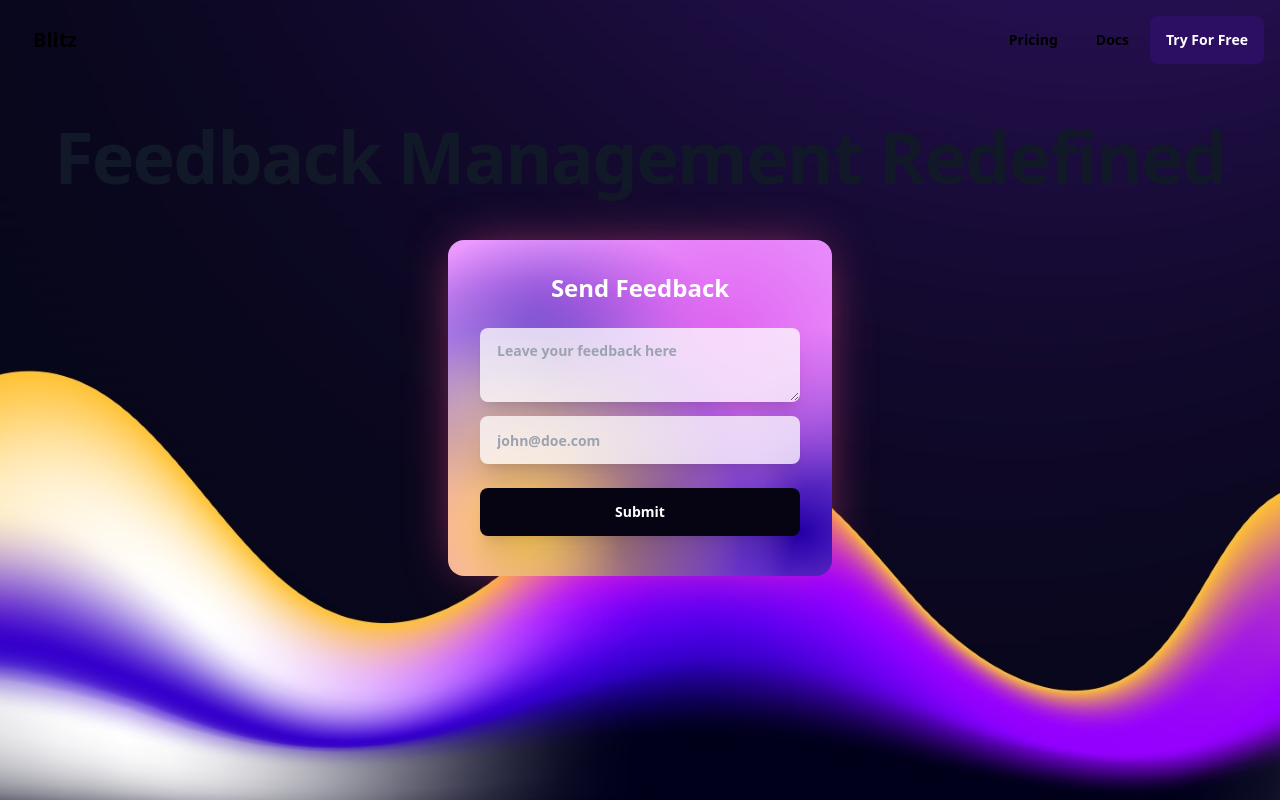
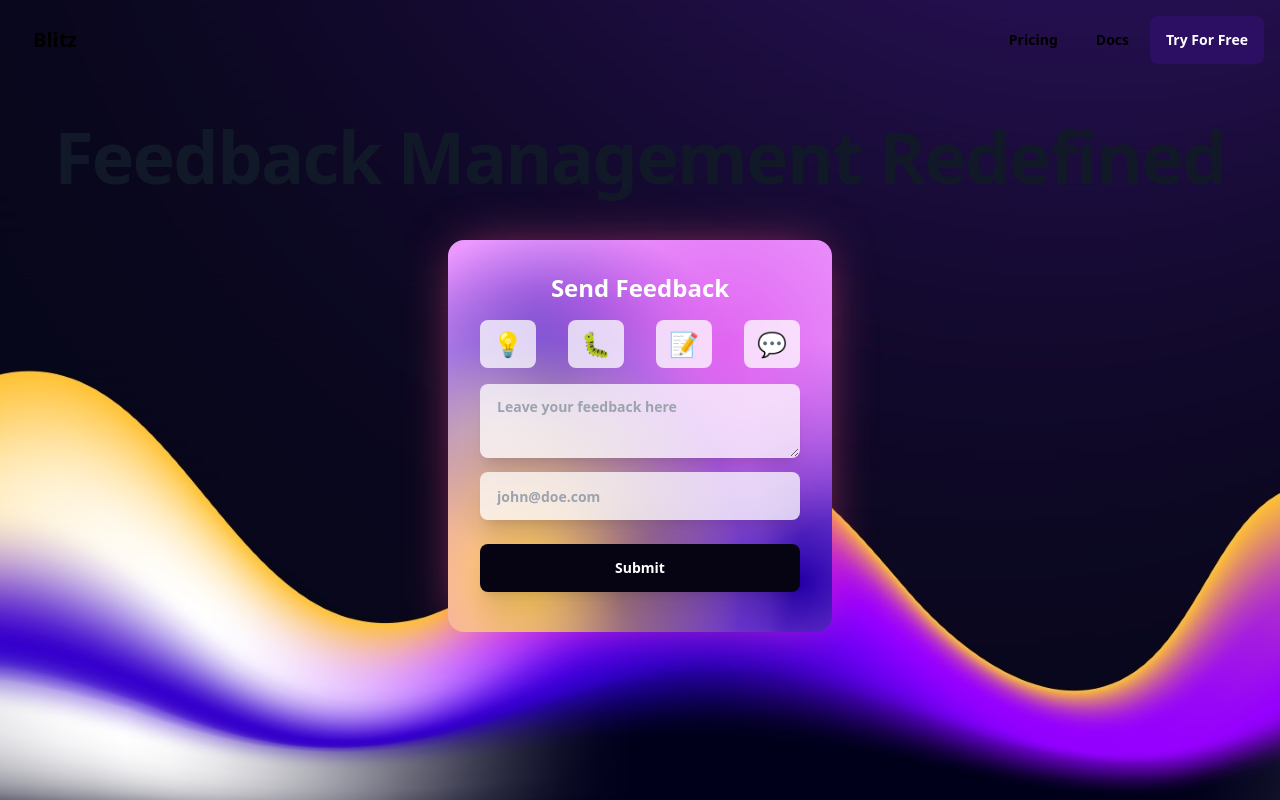
Before and after one commit to ramezj/astralics, a Next.js app in the folder client/: page / in a window 1280 px wide. Built offline with nearby package versions, Linux system fonts and the light colour scheme; no server answers.

Commit message:
new spans test

```diff
--- a/client/components/widget/index.js
+++ b/client/components/widget/index.js
@@ -36,6 +36,20 @@ export default function Widget(props) {
         <div className="card w-96 backgroundColor widgetShadow duration-300">
   <div className="card-body">
     <h2 className="card-title text-2xl text-white font-black justify-center mb-2">Send Feedback</h2>
+    <div className='flex flex-wrap gap-8 justify-center w-full'>
+    <span className='bg-white bg-opacity-75 cursor-pointer w-14 h-12 rounded-lg justify-center items-center flex hover:bg-opacity-50 duration-200'>
+        <p className='text-2xl flex justify-center'>💡</p>
+    </span>
+    <span className='bg-white bg-opacity-75 cursor-pointer w-14 h-12 rounded-lg justify-center items-center flex hover:bg-opacity-50 duration-200'>
+    <p className='text-2xl flex justify-center'>🐛</p>
+    </span>
+    <span className='bg-white bg-opacity-75 cursor-pointer w-14 h-12 rounded-lg justify-center items-center flex hover:bg-opacity-50 duration-200'>
+    <p className='text-2xl flex justify-center'>📝</p>
+    </span>
+    <span className='bg-white bg-opacity-75 cursor-pointer w-14 h-12 rounded-lg justify-center items-center flex hover:bg-opacity-50 duration-200'>
+    <p className='text-2xl flex justify-center'>💬</p>
+    </span>
+    </div>
     <form>
     <textarea value={feedback} onChange={((e) => {setFeedback(e.target.value)})} className="bg-opacity-75 shadow-xl textarea w-full mt-2 focus:outline-none bg-white text-zinc-950 font-extrabold" placeholder="Leave your feedback here"></textarea>
     <input value={email} onChange={((e) => {setEmail(e.target.value)})}type="text" placeholder="john@doe.com" className="bg-opacity-75 shadow-xl input w-full mt-2 focus:outline-none bg-white text-zinc-950 font-extrabold text-sm -mt-1"/>
--- a/client/pages/pricing/index.js
+++ b/client/pages/pricing/index.js
@@ -32,7 +32,7 @@ export default function Pricing(props) {
                 : <><button onClick={signUserIn} className='shadow-xl btn w-full text-white normal-case bg-zinc-950 hover:bg-zinc-950 outline-none border-none font-bold rounded-xl'>Get Started</button></>
                 }
                 </PricingCard >
-                <PricingCard price='$3.99' title='Premium' button='Get Started' background={'backgroundColor'} shadow={'widgetShadow'}>
+                <PricingCard price='$6.99' title='Premium' button='Get Started' background={'backgroundColor'} shadow={'widgetShadow'}>
                 <Info><Svg /> 3 Projects</Info>
                 <Info><Svg /> 300 Monthly Feedbacks</Info>
                 <br />
```
